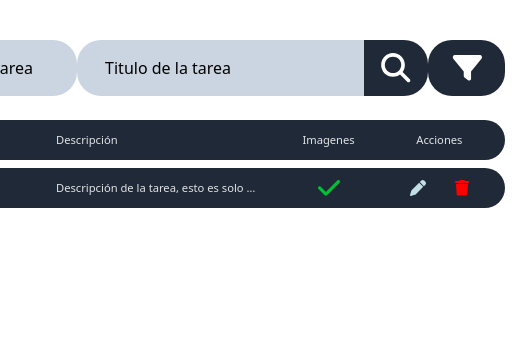
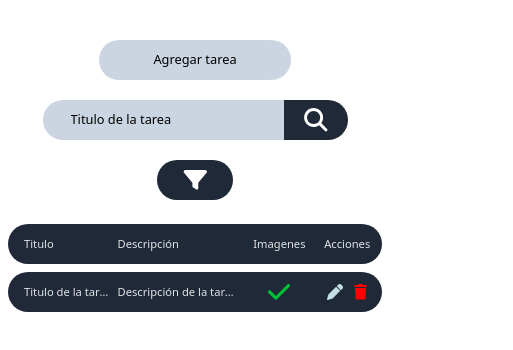
Before and after one commit to leonelangelv/Task-hub, a React (Vite) app: page / in a window 390 px wide. Shown: the top 350 px of the page, 513 px wide, since content can reach past the window. Built offline with nearby package versions, Linux system fonts and the light colour scheme.

Commit message:
feat: add responsive

```diff
--- a/src/components/task-bar/index.jsx
+++ b/src/components/task-bar/index.jsx
@@ -2,26 +2,26 @@ import { filter_icon, search_icon } from '../../assets';
 
 const styles = {
   task_bar: {
-    style: 'flex justify-between h-14',
-    button_add: 'w-48 h-14 bg-slate-300 text-black rounded-3xl',
+    style: `flex flex-col items-center gap-5
+            md:flex-row md:justify-between
+            text-[.8rem] md:text-[1rem]`,
+    button_add: 'w-48 h-10 md:h-14 bg-slate-300 text-black rounded-3xl',
     search: {
-      style: 'flex rounded-3xl',
+      style: 'flex rounded-3xl h-10 md:h-14',
       input:
-        'rounded-tl-3xl rounded-bl-3xl bg-slate-300 placeholder:text-black px-7',
+        'rounded-tl-3xl rounded-bl-3xl bg-slate-300 placeholder:text-black px-7 outline-none',
       button:
-        'bg-gray-800 w-16 h-14 flex justify-center items-center rounded-tr-3xl rounded-br-3xl'
+        'bg-gray-800 w-16 flex justify-center items-center rounded-tr-3xl rounded-br-3xl'
     },
     button_filter:
-      'bg-gray-800 w-[76.85px] rounded-3xl flex justify-center items-center'
+      'h-10 md:h-14 bg-gray-800 w-[76.85px] rounded-3xl flex justify-center items-center'
   }
 };
 
 export const TaskBar = () => {
   return (
     <header className={`${styles.task_bar.style}`}>
-      <button className={`${styles.task_bar.button_add}`}>
-        Agregar tarea
-      </button>
+      <button className={`${styles.task_bar.button_add}`}>Agregar tarea</button>
 
       <div className={`${styles.task_bar.search.style}`}>
         <input
@@ -30,12 +30,20 @@ export const TaskBar = () => {
           className={`${styles.task_bar.search.input}`}
         />
         <button className={`${styles.task_bar.search.button}`}>
-          <img src={search_icon('white')} alt='Icono para buscar tarea' />
+          <img
+            src={search_icon('white')}
+            alt='Icono para buscar tarea'
+            className='h-6 md:h-8'
+          />
         </button>
       </div>
 
       <button className={`${styles.task_bar.button_filter}`}>
-        <img src={filter_icon('white')} alt='Icono para filtrar tareas' />
+        <img
+          src={filter_icon('white')}
+          alt='Icono para filtrar tareas'
+          className='h-5 md:h-8'
+        />
       </button>
     </header>
   );
```
